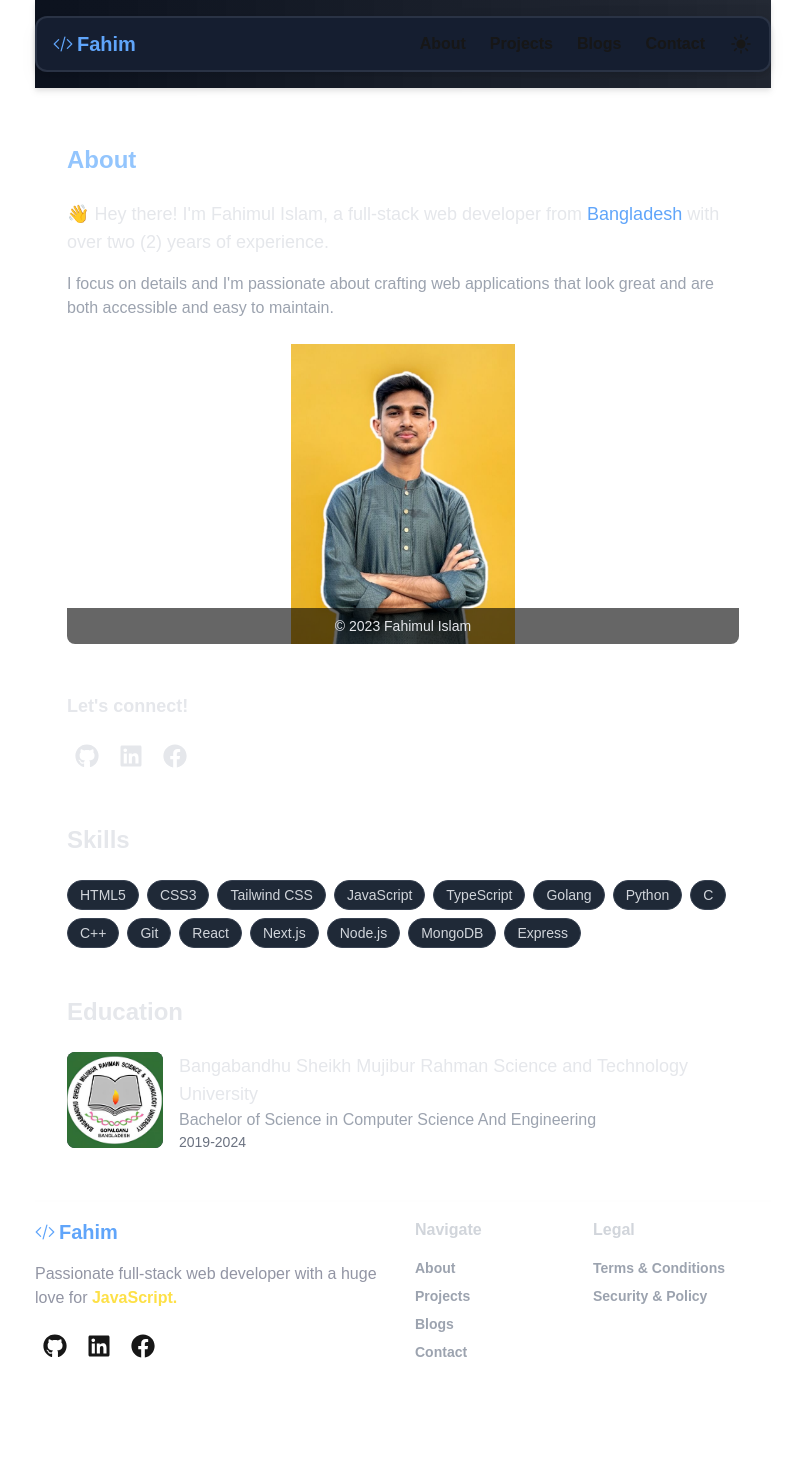
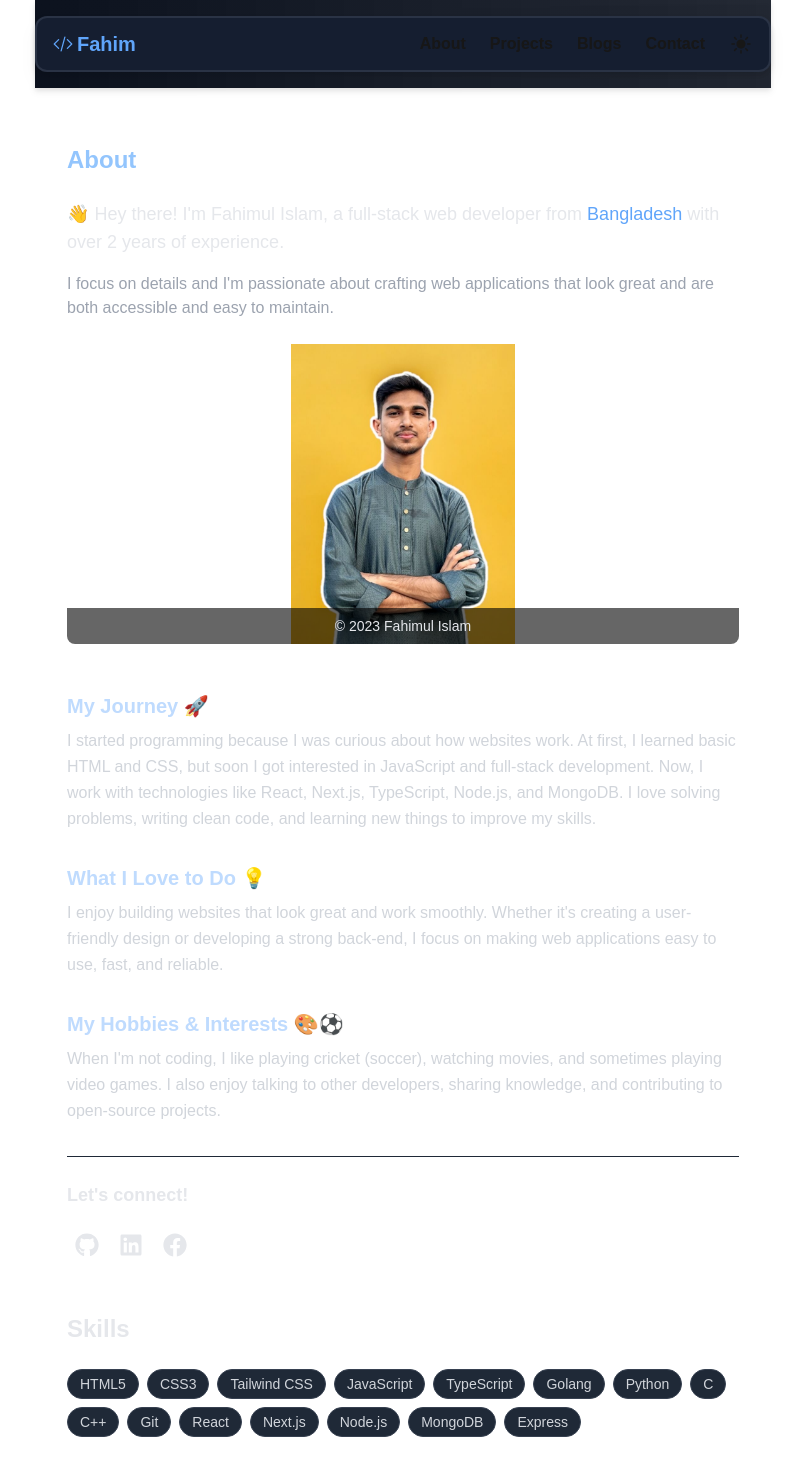
Before and after one commit to Fahim047/fifolio, a Next.js app: page /about in a window 1280 px wide. Shown: the top 1470 px of the page, without its empty margins (237-1042 px from the left). Before the commit the page ends 1382 px from the top, so only its background shows below. Built offline with nearby package versions, Linux system fonts and the light colour scheme.

Commit message:
✅ About me data updated.

```diff
--- a/app/(pages)/about/page.tsx
+++ b/app/(pages)/about/page.tsx
@@ -1,6 +1,50 @@
 import SocialLinks from '@/components/SocialLinks';
 import data from '@/data/data.json';
 import Image from 'next/image';
+
+const aboutData = {
+	intro: {
+		name: 'Fahimul Islam',
+		location: 'Bangladesh',
+		experience: '2',
+		tagline:
+			"I focus on details and I'm passionate about crafting web applications that look great and are both accessible and easy to maintain.",
+	},
+	journey: {
+		title: 'My Journey 🚀',
+		content:
+			'I started programming because I was curious about how websites work. At first, I learned basic HTML and CSS, but soon I got interested in JavaScript and full-stack development. Now, I work with technologies like React, Next.js, TypeScript, Node.js, and MongoDB. I love solving problems, writing clean code, and learning new things to improve my skills.',
+	},
+	passion: {
+		title: 'What I Love to Do 💡',
+		content:
+			"I enjoy building websites that look great and work smoothly. Whether it's creating a user-friendly design or developing a strong back-end, I focus on making web applications easy to use, fast, and reliable.",
+	},
+	beyond: {
+		title: 'My Hobbies & Interests 🎨⚽',
+		content:
+			"When I'm not coding, I like playing cricket (soccer), watching movies, and sometimes playing video games. I also enjoy talking to other developers, sharing knowledge, and contributing to open-source projects.",
+	},
+};
+
+const skills = [
+	'HTML5',
+	'CSS3',
+	'Tailwind CSS',
+	'JavaScript',
+	'TypeScript',
+	'Golang',
+	'Python',
+	'C',
+	'C++',
+	'Git',
+	'React',
+	'Next.js',
+	'Node.js',
+	'MongoDB',
+	'Express',
+];
+
 export default function AboutPage() {
 	return (
 		<main className="min-h-screen text-gray-200 py-12 px-4 sm:px-6 lg:px-8">
@@ -10,46 +54,40 @@ export default function AboutPage() {
 
 				<div className="space-y-4">
 					<p className="text-lg">
-						👋 Hey there! I&apos;m Fahimul Islam, a full-stack web developer
-						from{' '}
-						<span className="text-blue-400 hover:underline">Bangladesh</span>{' '}
-						with over two (2) years of experience.
+						👋 Hey there! I&apos;m {aboutData.intro.name}, a full-stack web
+						developer from{' '}
+						<span className="text-blue-400 hover:underline">
+							{aboutData.intro.location}
+						</span>{' '}
+						with over {aboutData.intro.experience} years of experience.
 					</p>
-
-					<p className="text-gray-400">
-						I focus on details and I&apos;m passionate about crafting web
-						applications that look great and are both accessible and easy to
-						maintain.
-					</p>
+					<p className="text-gray-400">{aboutData.intro.tagline}</p>
 				</div>
 
 				<div className="relative h-[300px] w-full rounded-lg overflow-hidden">
 					<Image src="/fif.jpeg" alt="" fill className="object-scale-down" />
 					<div className="absolute bottom-0 left-0 right-0 p-2 bg-black/60 text-sm text-center">
-						&copy; 2023 Fahimul Islam
+						&copy; 2023 {aboutData.intro.name}
 					</div>
 				</div>
 
-				{/* <div className="space-y-4">
-					<p className="text-gray-400">
-						I&apos;m a huge advocate for open source and collaborating with the
-						community. You can find my stash of websites, libraries, and apps on{' '}
-						<Link href="#" className="text-blue-400 hover:underline">
-							GitHub
-						</Link>{' '}
-						which have earned over 2K stars.
-					</p>
-
-					<p className="text-gray-400">
-						I&apos;m all about diving into challenges improving and expanding my
-						skillset and I thrive in globally-remote teams that value people and
-						embrace trust, kindness, and inclusion.
-					</p>
-				</div> */}
-
-				<div className="pt-6">
-					<h2 className="text-lg font-semibold mb-4">Let&apos;s connect!</h2>
-					<SocialLinks />
+				<div className="space-y-8 pt-6">
+					{Object.entries({
+						journey: aboutData.journey,
+						passion: aboutData.passion,
+						beyond: aboutData.beyond,
+					}).map(([key, section]) => (
+						<div key={key} className="space-y-2">
+							<h2 className="text-xl font-semibold text-blue-200">
+								{section.title}
+							</h2>
+							<p className="text-gray-300 leading-relaxed">{section.content}</p>
+						</div>
+					))}
+					<div className="border-t border-gray-800 pt-6">
+						<h2 className="text-lg font-semibold mb-4">Let&apos;s connect!</h2>
+						<SocialLinks />
+					</div>
 				</div>
 			</section>
 
@@ -57,23 +95,7 @@ export default function AboutPage() {
 			<section className="max-w-4xl mx-auto mt-12">
 				<h2 className="text-2xl font-semibold mb-6">Skills</h2>
 				<div className="flex flex-wrap gap-2">
-					{[
-						'HTML5',
-						'CSS3',
-						'Tailwind CSS',
-						'JavaScript',
-						'TypeScript',
-						'Golang',
-						'Python',
-						'C',
-						'C++',
-						'Git',
-						'React',
-						'Next.js',
-						'Node.js',
-						'MongoDB',
-						'Express',
-					].map((skill) => (
+					{skills.map((skill) => (
 						<span
 							key={skill}
 							className="px-3 py-1 rounded-full bg-gray-800 text-sm text-gray-300 border border-gray-700"
@@ -88,14 +110,6 @@ export default function AboutPage() {
 			<section className="max-w-4xl mx-auto mt-12">
 				<div className="flex items-center justify-between mb-6">
 					<h2 className="text-2xl font-semibold">Education</h2>
-					{/* <Link
-						href="/resume.pdf"
-						target="_blank"
-						referrerPolicy="no-referrer"
-						className="inline-flex items-center px-4 py-2 rounded-lg bg-gray-800 text-gray-200 hover:bg-gray-700 transition-colors"
-					>
-						Resume
-					</Link> */}
 				</div>
 
 				<div className="space-y-6">
@@ -119,52 +133,6 @@ export default function AboutPage() {
 					))}
 				</div>
 			</section>
-
-			{/* Activity Section */}
-			{/* <section className="max-w-4xl mx-auto mt-16">
-				<h2 className="text-2xl font-semibold mb-6">Activity</h2>
-				<div className="grid grid-cols-1 md:grid-cols-2 gap-4">
-					<div className="p-4 rounded-lg bg-gray-800/50 border border-gray-700">
-						<div className="flex items-start space-x-4">
-							<div className="w-16 h-16 rounded bg-gray-700 overflow-hidden">
-								<Image
-									src="/placeholder.svg?height=64&width=64"
-									alt="Man in The Moon"
-									width={64}
-									height={64}
-									className="object-cover"
-								/>
-							</div>
-							<div>
-								<span className="text-sm text-gray-400">LAST PLAYED</span>
-								<h3 className="font-medium">Man in The Moon</h3>
-								<p className="text-sm text-gray-400">Coldplay</p>
-							</div>
-						</div>
-					</div>
-
-					<div className="p-4 rounded-lg bg-gray-800/50 border border-gray-700">
-						<div className="flex items-start space-x-4">
-							<div className="w-16 h-16 rounded bg-gray-700 overflow-hidden">
-								<Image
-									src="/placeholder.svg?height=64&width=64"
-									alt="Engineering Management"
-									width={64}
-									height={64}
-									className="object-cover"
-								/>
-							</div>
-							<div>
-								<span className="text-sm text-gray-400">FINISHED</span>
-								<h3 className="font-medium">
-									Engineering Management for th...
-								</h3>
-								<p className="text-sm text-gray-400">Sarah Drasner</p>
-							</div>
-						</div>
-					</div>
-				</div>
-			</section> */}
 		</main>
 	);
 }
```
